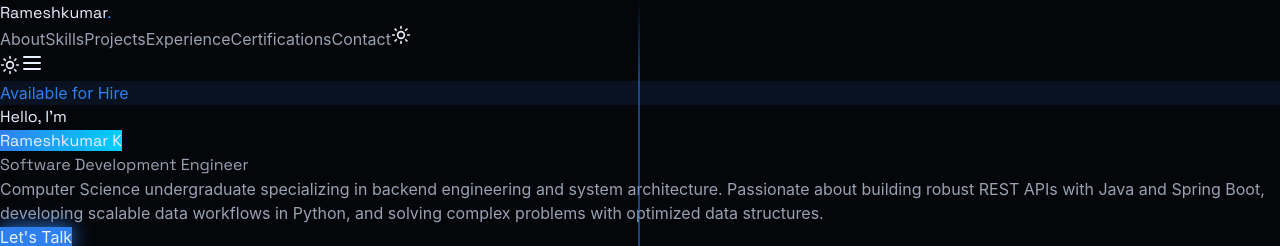
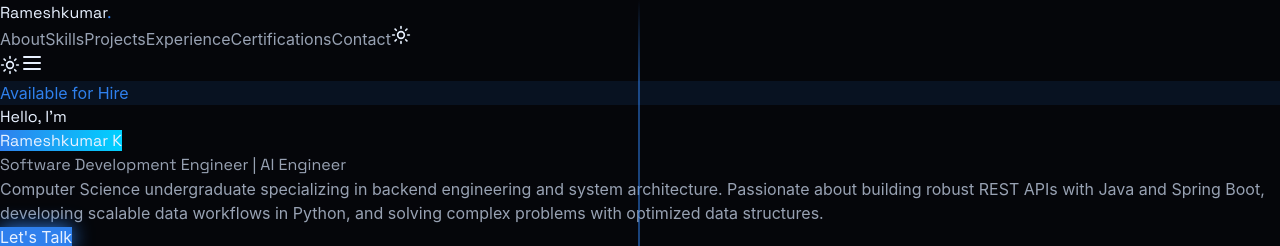
Before and after one commit to rameshkumark24/My-Portfolio, a React (Vite) app: page / in a window 1280 px wide. Shown: the top 246 px of the page. Built offline with nearby package versions, Linux system fonts and the light colour scheme; the HTML template or start-up script is replaced by a standard one; a web font is replaced by a local one.

Commit message:
Update role in resume data to include AI Engineer

```diff
--- a/src/App.jsx
+++ b/src/App.jsx
@@ -29,7 +29,7 @@ import {
 // --- DATA FROM RESUME ---
 const RESUME_DATA = {
   name: "Rameshkumar K",
-  role: "Software Development Engineer",
+  role: "Software Development Engineer | AI Engineer",
   tagline: "Computer Science undergraduate specializing in backend engineering and system architecture. Passionate about building robust REST APIs with Java and Spring Boot, developing scalable data workflows in Python, and solving complex problems with optimized data structures.",
   email: "rameshkumaroff@gmail.com",
   profileImage: "https://i.ibb.co/jvVWGRTv/Whats-App-Image-2025-12-06-at-3-21-53-PM.jpg",
```
